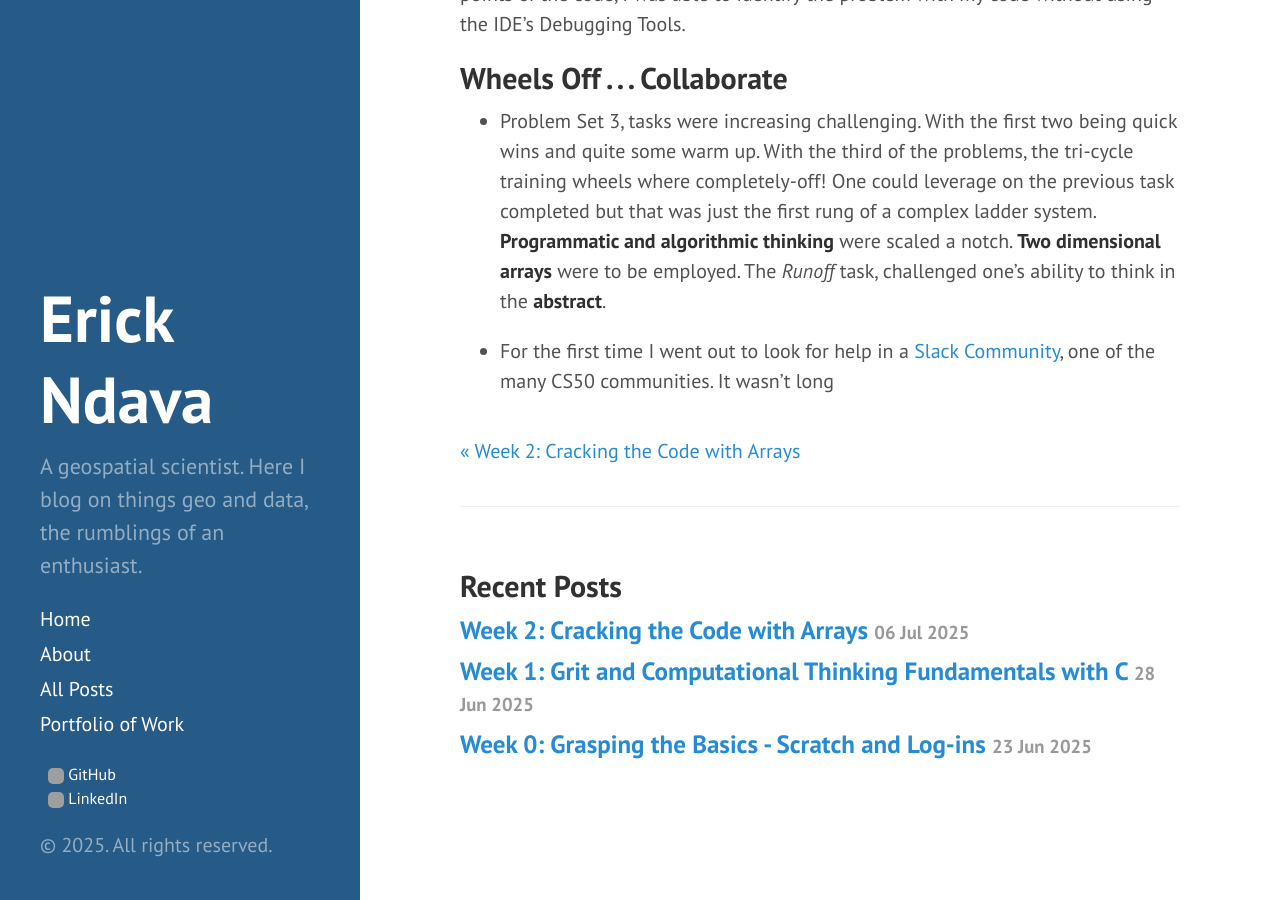
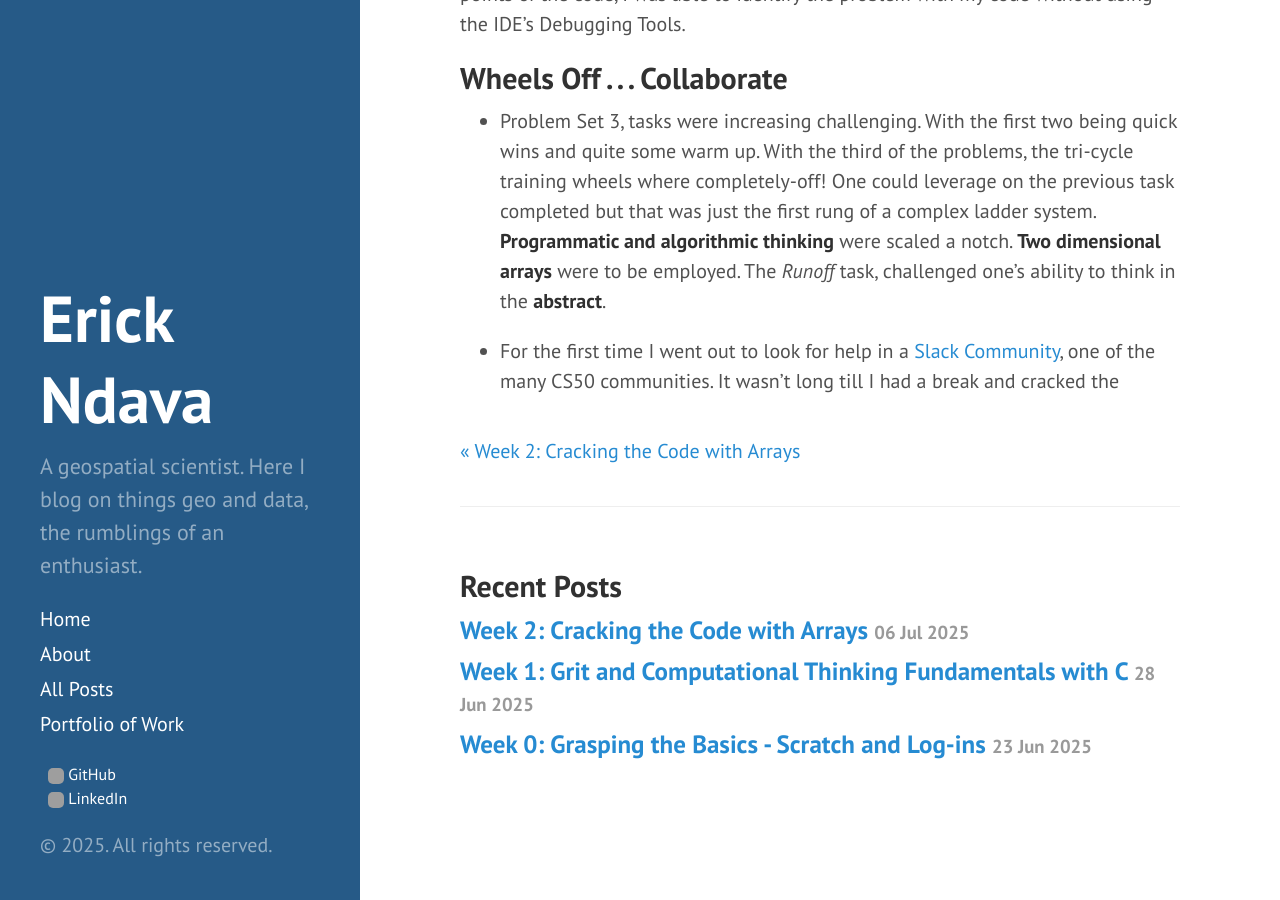
Before and after one commit to erickndava/erickndava.github.io, a Jekyll site: the page built from _posts/2025-07-16-Week-3-Surviving-Algorithms-and-Running-Elections.md, in a window 1280 px wide and 900 px high, scrolled down 1122 px. Built offline with Jekyll 4.4.1, drawn with Linux system fonts in a browser that asks for light colours; grey boxes are pictures that could not be loaded.

Commit message:
_posts/2025-07-16-Week-3-Surviving-Algorithms-and-Running-Elections.md updated from https://stackedit.io/

```diff
--- a/_posts/2025-07-16-Week-3-Surviving-Algorithms-and-Running-Elections.md
+++ b/_posts/2025-07-16-Week-3-Surviving-Algorithms-and-Running-Elections.md
@@ -26,7 +26,7 @@
 
 - Problem Set 3, tasks were increasing challenging. With the first two being quick wins and quite some warm up. With the third of the problems, the tri-cycle training wheels where completely-off! One could leverage on the previous task completed but that was just the first rung of a complex ladder system.  **Programmatic and algorithmic thinking** were scaled a notch. **Two dimensional arrays** were to be employed. The *Runoff* task, challenged one's ability to think in the **abstract**.
 
-- For the first time I went out to look for help in a [Slack Community](https://cs50.edx.org/slack), one of the many CS50 communities. It wasn't long
+- For the first time I went out to look for help in a [Slack Community](https://cs50.edx.org/slack), one of the many CS50 communities. It wasn't long till I had a break and cracked the
 <!--stackedit_data:
-eyJoaXN0b3J5IjpbLTYxNDAzNzI0NV19
+eyJoaXN0b3J5IjpbLTEyMDAwOTQ4NTNdfQ==
 -->
```
